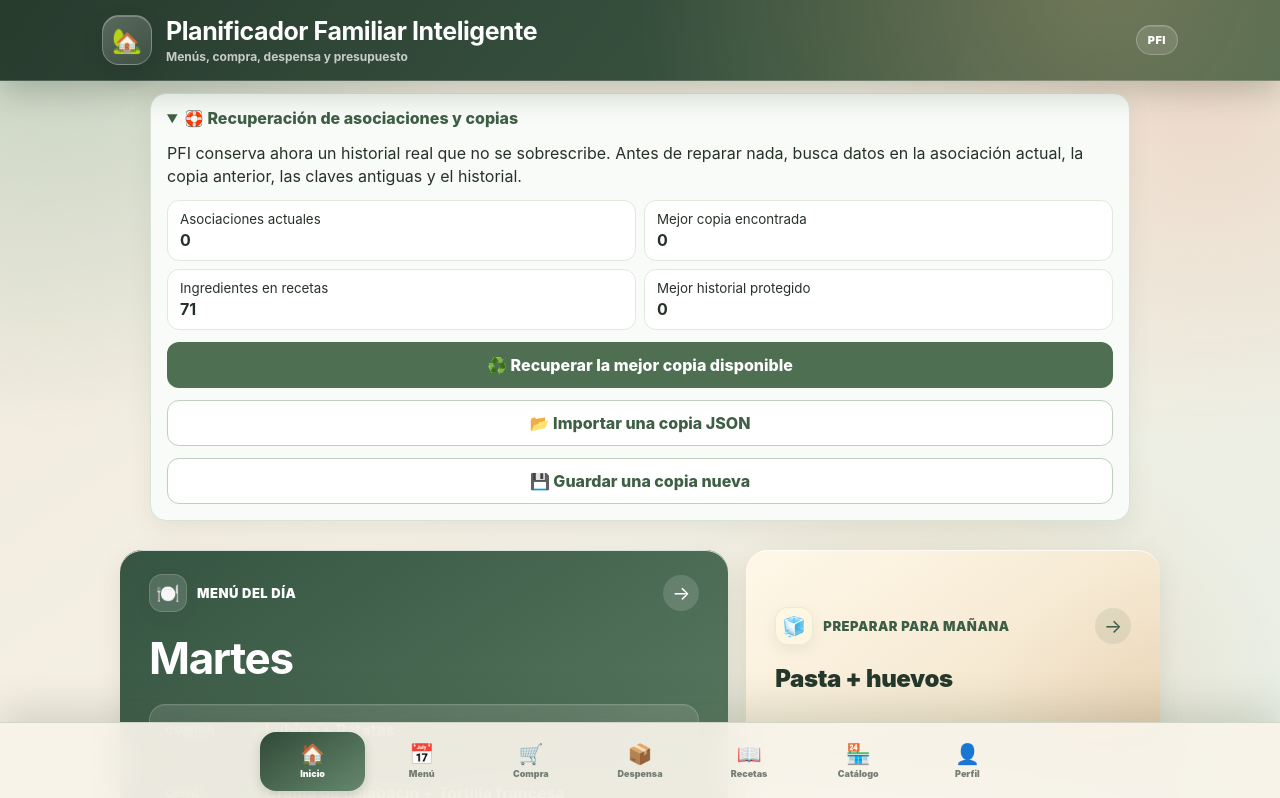
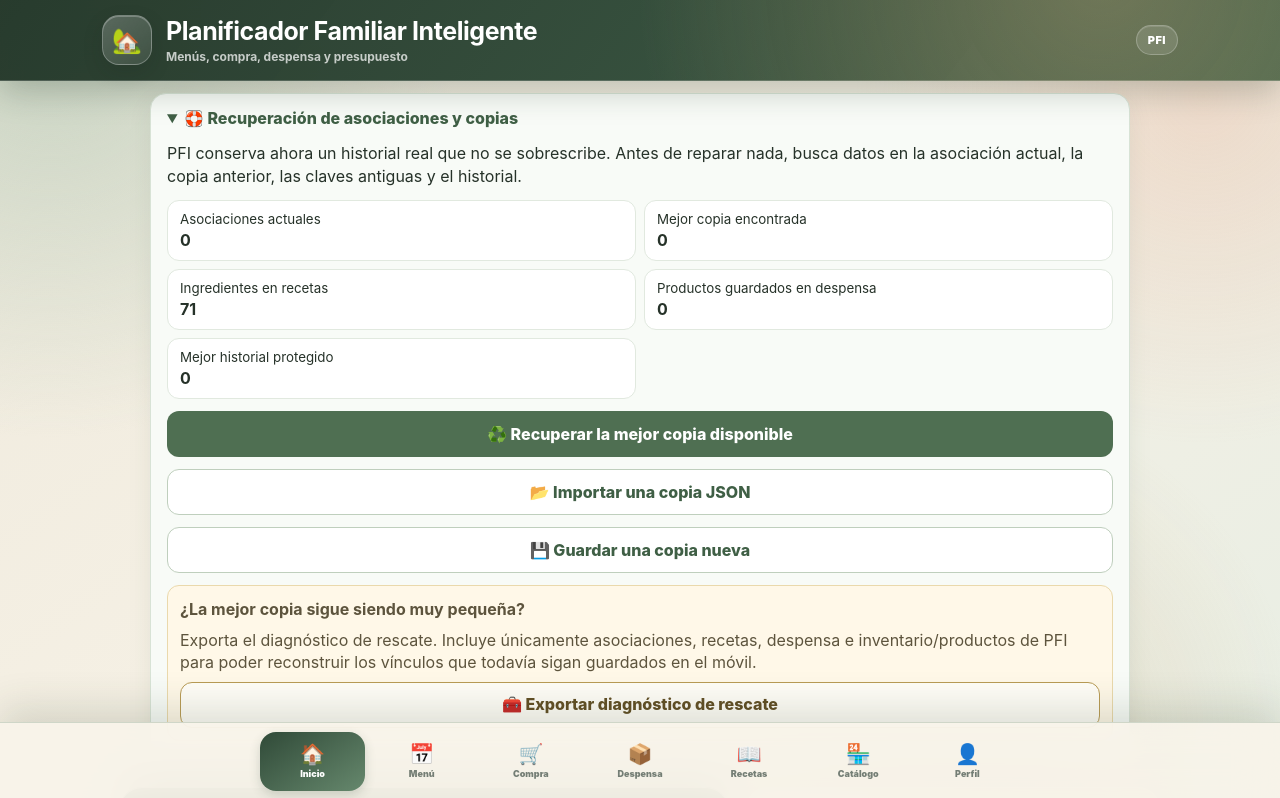
Before and after one commit to adrianezq-lang/pfi-planificador-familiar, a React (Vite) app: page / in a window 1280 px wide. Shown: the top 798 px of the page. Built offline with nearby package versions, Linux system fonts and the light colour scheme.

Commit message:
fix: exportar diagnóstico para recuperar asociaciones
Añade un diagnóstico descargable con asociaciones, recetas, despensa e inventario/productos para reconstruir asociaciones perdidas sin incluir el perfil familiar.

```diff
--- a/src/components/RescateAsociaciones.tsx
+++ b/src/components/RescateAsociaciones.tsx
@@ -1,4 +1,6 @@
 import { useMemo, useState } from 'react';
+import { cargarDespensa } from '../services/despensa';
+import { descargarDiagnosticoRescate } from '../services/diagnosticoRescate';
 import { cargarRecetas } from '../services/recetas';
 import {
   descargarCopiaAsociaciones,
@@ -18,6 +20,7 @@ export default function RescateAsociaciones() {
       ).size,
     [],
   );
+  const productosDespensa = useMemo(() => cargarDespensa().length, []);
   const [revision, setRevision] = useState(0);
   const [mensaje, setMensaje] = useState('');
   const [error, setError] = useState('');
@@ -104,6 +107,10 @@ export default function RescateAsociaciones() {
               <strong>{totalIngredientes}</strong>
             </div>
             <div style={datoStyle}>
+              <small>Productos guardados en despensa</small>
+              <strong>{productosDespensa}</strong>
+            </div>
+            <div style={datoStyle}>
               <small>Mejor historial protegido</small>
               <strong>{estado.historial}</strong>
             </div>
@@ -133,6 +140,22 @@ export default function RescateAsociaciones() {
           >
             💾 Guardar una copia nueva
           </button>
+
+          <div style={rescateManualStyle}>
+            <strong>¿La mejor copia sigue siendo muy pequeña?</strong>
+            <span>
+              Exporta el diagnóstico de rescate. Incluye únicamente asociaciones, recetas,
+              despensa e inventario/productos de PFI para poder reconstruir los vínculos que
+              todavía sigan guardados en el móvil.
+            </span>
+            <button
+              type="button"
+              onClick={descargarDiagnosticoRescate}
+              style={botonDiagnostico}
+            >
+              🧰 Exportar diagnóstico de rescate
+            </button>
+          </div>
 
           {mensaje && (
             <p style={{ margin: 0, fontWeight: 700, color: '#3f6b48' }}>{mensaje}</p>
@@ -179,3 +202,25 @@ const botonSecundario = {
   alignItems: 'center',
   justifyContent: 'center',
 } as const;
+
+const rescateManualStyle = {
+  display: 'grid',
+  gap: 8,
+  padding: 12,
+  borderRadius: 12,
+  background: '#fff8e8',
+  border: '1px solid #ead9ac',
+  color: '#5d543d',
+  lineHeight: 1.4,
+} as const;
+
+const botonDiagnostico = {
+  minHeight: 46,
+  border: '1px solid #b99b55',
+  borderRadius: 12,
+  padding: '10px 14px',
+  fontWeight: 800,
+  background: '#fffdf7',
+  color: '#624f25',
+  cursor: 'pointer',
+} as const;
--- /dev/null
+++ b/src/services/diagnosticoRescate.ts
@@ -0,0 +1,43 @@
+const PATRON_CLAVE_RESCATE = /(asoci|despensa|receta|inventario|stock|producto|mercadona)/i;
+
+function recopilarDatosRescate(): Record<string, string> {
+  const datos: Record<string, string> = {};
+
+  for (let indice = 0; indice < localStorage.length; indice += 1) {
+    const clave = localStorage.key(indice);
+    if (!clave || !clave.startsWith('pfi-') || !PATRON_CLAVE_RESCATE.test(clave)) {
+      continue;
+    }
+
+    const valor = localStorage.getItem(clave);
+    if (valor !== null) datos[clave] = valor;
+  }
+
+  return datos;
+}
+
+/**
+ * Exporta únicamente los datos locales que pueden ayudar a reconstruir
+ * asociaciones ingrediente → producto. No incluye el perfil familiar.
+ */
+export function descargarDiagnosticoRescate(): void {
+  const contenido = {
+    tipo: 'pfi-diagnostico-rescate-asociaciones',
+    version: 1,
+    creado: new Date().toISOString(),
+    origen: window.location.origin,
+    claves: recopilarDatosRescate(),
+  };
+
+  const blob = new Blob([JSON.stringify(contenido, null, 2)], {
+    type: 'application/json',
+  });
+  const url = URL.createObjectURL(blob);
+  const enlace = document.createElement('a');
+  enlace.href = url;
+  enlace.download = `pfi-diagnostico-rescate-${new Date().toISOString().slice(0, 10)}.json`;
+  document.body.appendChild(enlace);
+  enlace.click();
+  enlace.remove();
+  URL.revokeObjectURL(url);
+}
```
